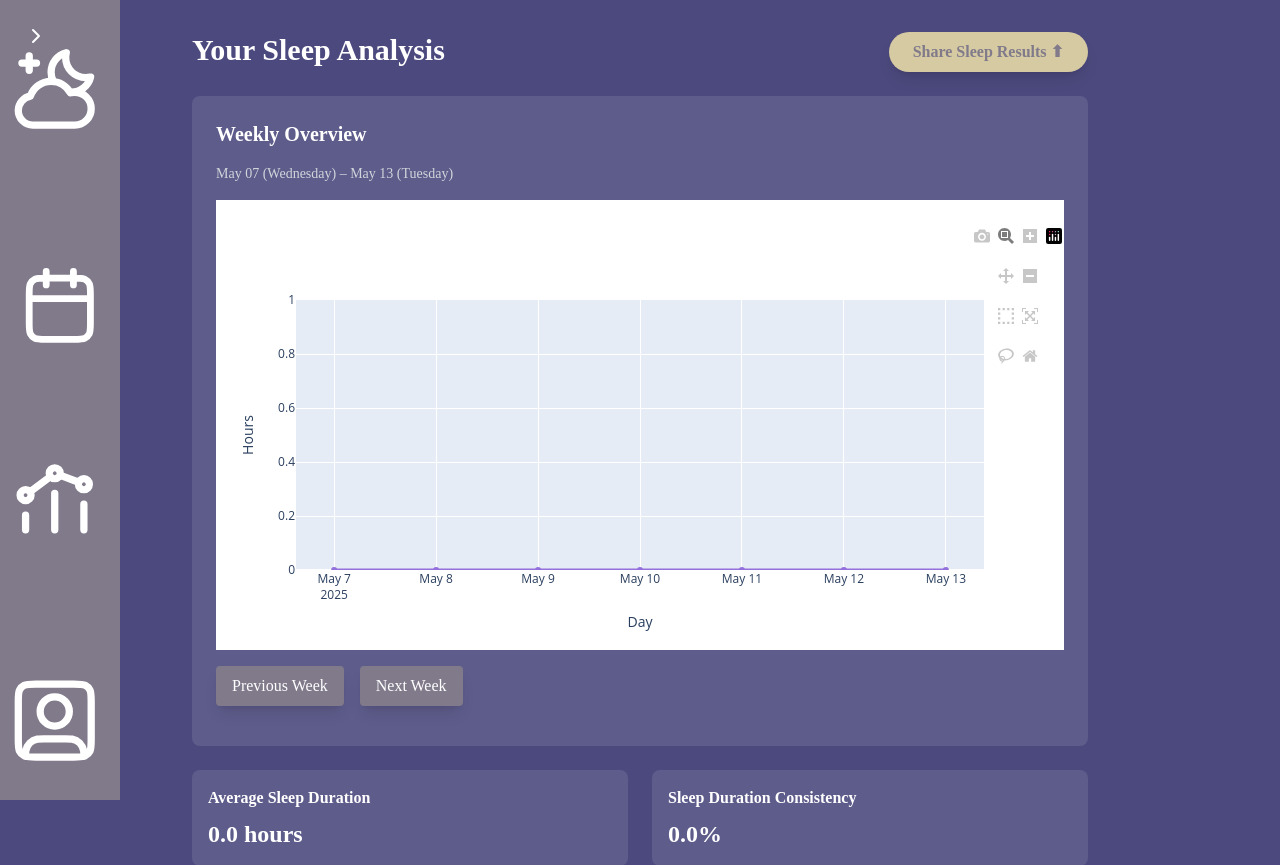
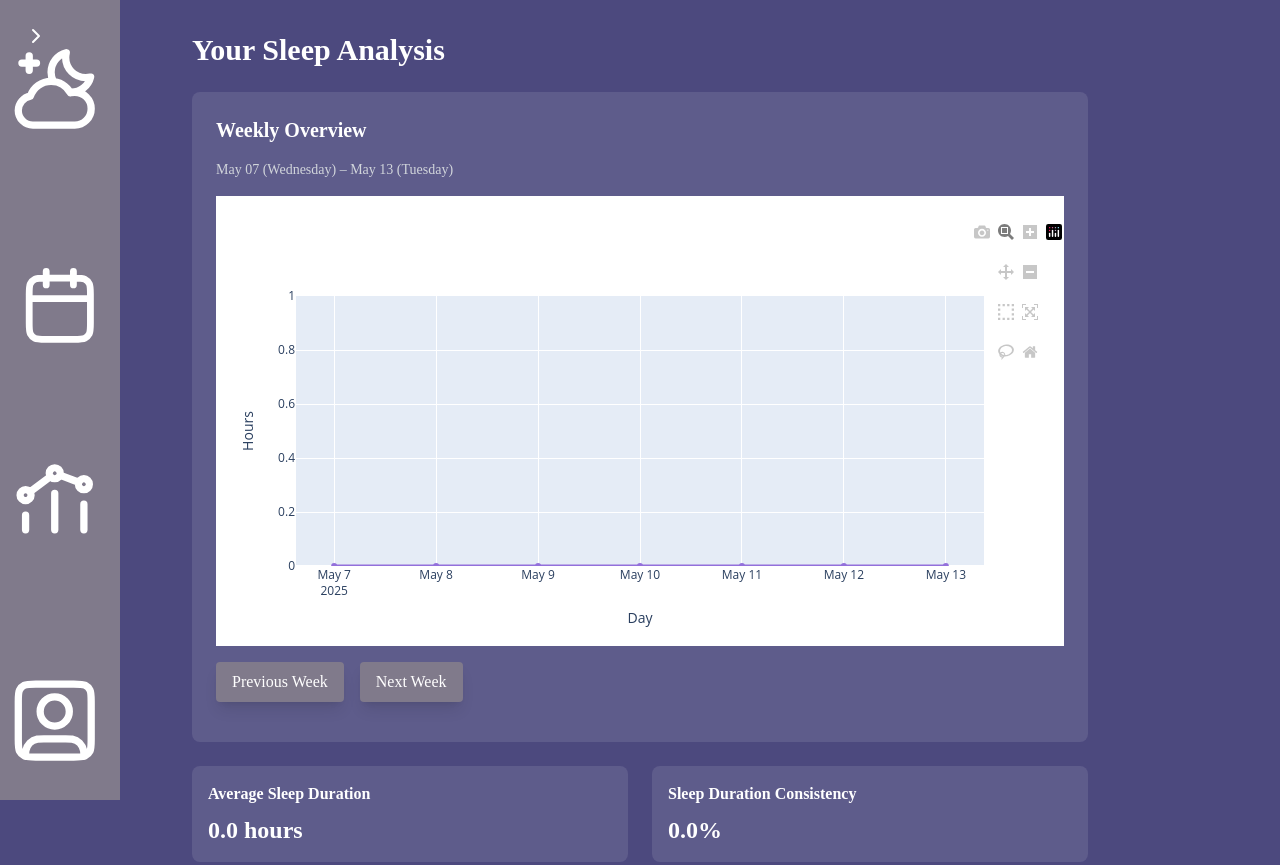
Before and after one commit to chloetychang/CITS3403-Project, a Flask app: page /results in a window 1280 px wide. Shown: the top 865 px of the page. Run offline with Flask 3, Linux system fonts and the light colour scheme; the visitor is signed in with stand-in values (Sample User, id 1); data that the repository does not hold is empty; some libraries are stand-ins or nearby versions; some web fonts are replaced.

Commit message:
remove share button in results.html

```diff
--- a/app/templates/results.html
+++ b/app/templates/results.html
@@ -8,11 +8,6 @@ content %}
     <div class="flex justify-between items-start mb-6">
         <h1 class="text-3xl font-bold mt-8">Your Sleep Analysis</h1>
 
-        <!-- Move the button here to top right -->
-        <button
-            class="bg-button text-secondary text-sm md:text-base font-bold py-2 px-6 rounded-full hover:bg-opacity-90 transition duration-200 shadow-lg mt-8">
-            Share Sleep Results ⬆
-        </button>
     </div>
 
     <!-- Separate the graphic and upload pages for easier access -->
```
